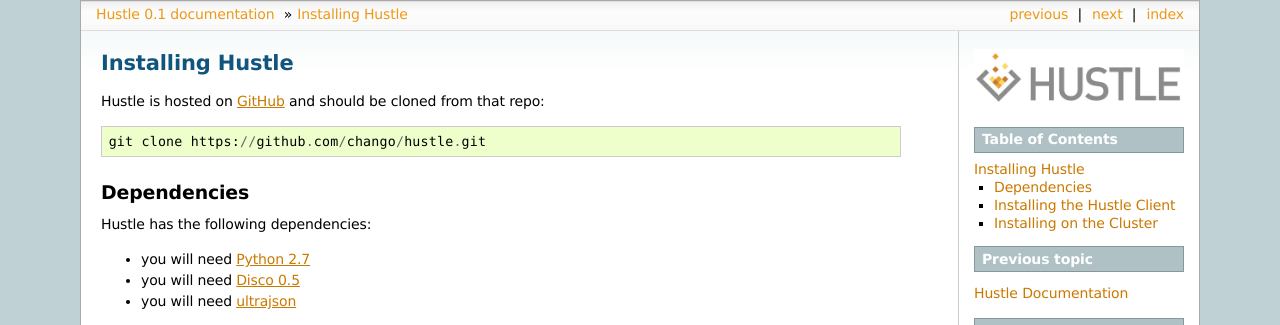
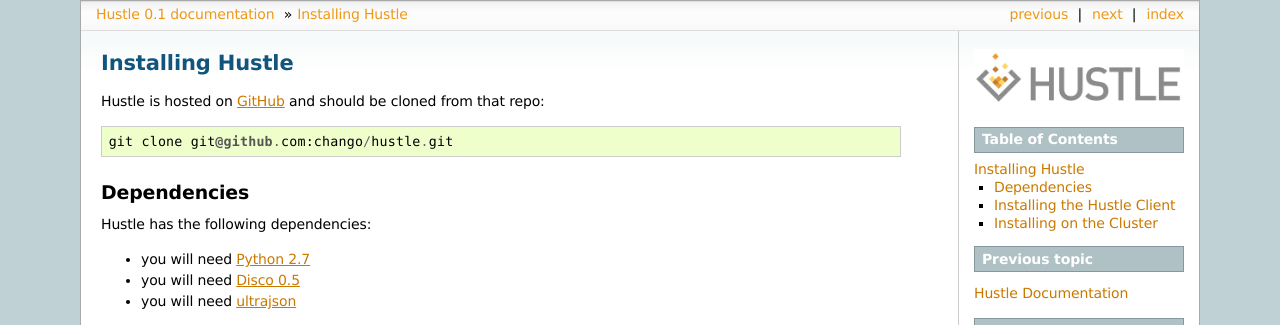
Before and after one commit to tspurway/hustle, a Sphinx documentation site: the page built from doc/start/install.rst, in a window 1280 px wide. Shown: the top 325 px of the page. Built offline with Sphinx 7.4.7, drawn with Linux system fonts in a browser that asks for light colours; some of the changed lines change nothing that is shown.

Commit message:
more doc changes

```diff
--- a/doc/start/install.rst
+++ b/doc/start/install.rst
@@ -3,9 +3,9 @@
 Installing Hustle
 =================
 
-Hustle is hosted on `GitHub <https://github.com/changoinc/hustle>`_ and should be cloned from that repo::
+Hustle is hosted on `GitHub <https://github.com/chango/hustle>`_ and should be cloned from that repo::
 
-    git clone https://github.com/chango/hustle.git
+    git clone git@github.com:chango/hustle.git
 
 Dependencies
 ------------
```
